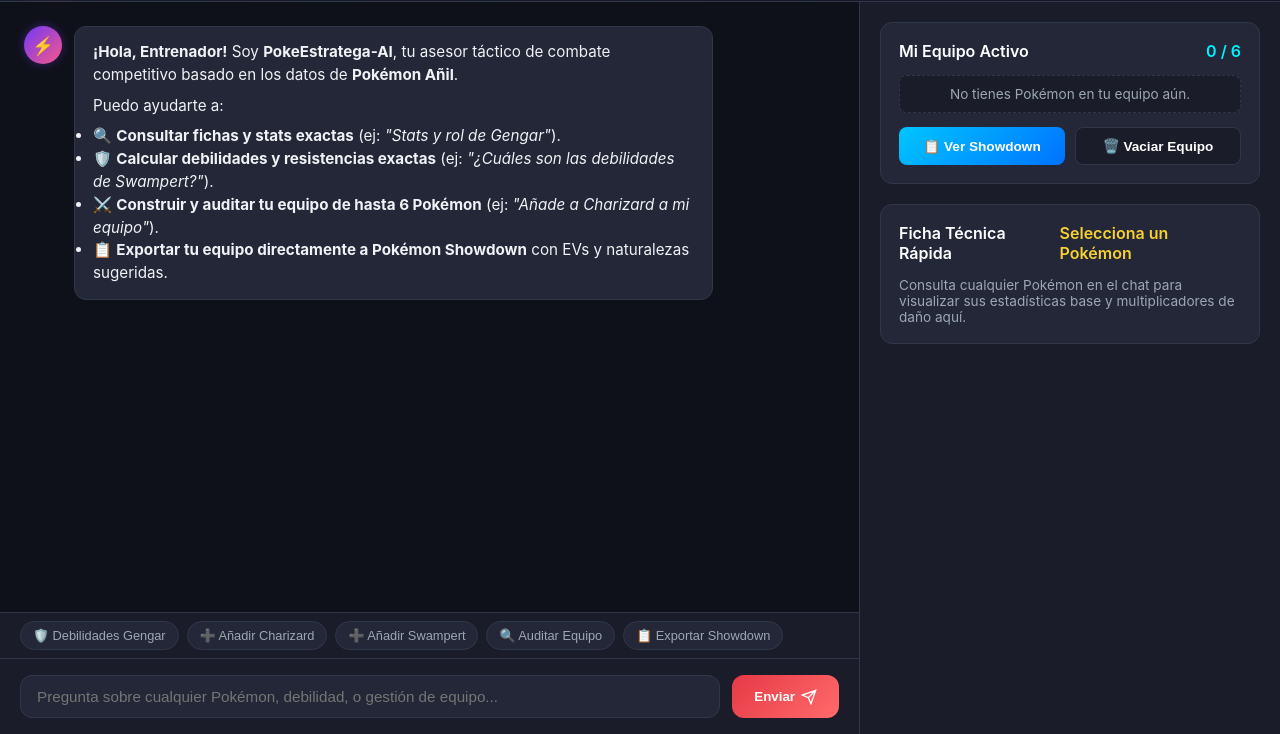
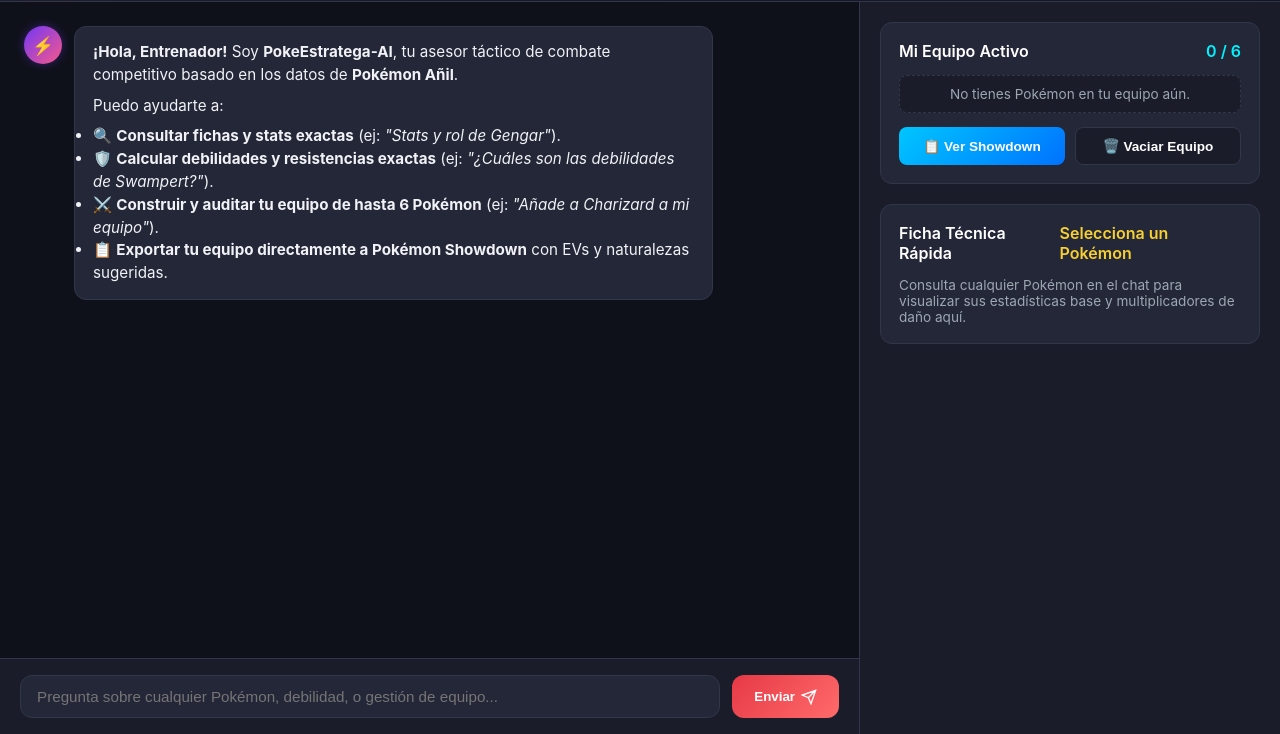
Before and after one commit to Mariogarluu/PokeEstratega-AI, a plain HTML site: page static/index.html in a window 1280 px wide. Shown: the part 66-800 px from the top of the page. Drawn offline with nearby package versions, Linux system fonts and the light colour scheme; no server answers.

Commit message:
2026-11-16/4 - Eliminadas opciones rápidas para interfaz más limpia

```diff
--- a/static/app.js
+++ b/static/app.js
@@ -202,12 +202,6 @@ async function sendMessage() {
   }
 }
 
-function sendQuickPrompt(promptText) {
-  const input = document.getElementById("user-input");
-  input.value = promptText;
-  sendMessage();
-}
-
 function appendMessage(role, text) {
   const history = document.getElementById("chat-history");
   const id = "msg-" + Date.now() + "-" + Math.random().toString(36).substring(2, 6);
--- a/static/index.html
+++ b/static/index.html
@@ -46,14 +46,7 @@
         </div>
       </div>
 
-      <!-- Quick Suggestion Pills -->
-      <div class="quick-pills">
-        <button class="quick-pill" onclick="sendQuickPrompt('¿Cuáles son las debilidades y counters de Gengar?')">🛡️ Debilidades Gengar</button>
-        <button class="quick-pill" onclick="sendQuickPrompt('Añade a Charizard a mi equipo')">➕ Añadir Charizard</button>
-        <button class="quick-pill" onclick="sendQuickPrompt('Añade a Swampert a mi equipo')">➕ Añadir Swampert</button>
-        <button class="quick-pill" onclick="sendQuickPrompt('Audita la sinergia y coberturas de mi equipo')">🔍 Auditar Equipo</button>
-        <button class="quick-pill" onclick="sendQuickPrompt('Exporta mi equipo en formato Showdown')">📋 Exportar Showdown</button>
-      </div>
+
 
       <!-- Chat Input -->
       <div class="chat-input-bar">
--- a/static/style.css
+++ b/static/style.css
@@ -190,40 +190,6 @@ body {
 .msg-content code {
   font-family: Consolas, Monaco, "Courier New", monospace;
   color: var(--accent-yellow);
-}
-
-/* Quick Pills */
-.quick-pills {
-  flex-shrink: 0;
-  padding: 8px 20px;
-  display: flex;
-  gap: 8px;
-  overflow-x: auto;
-  white-space: nowrap;
-  background-color: var(--bg-secondary);
-  border-top: 1px solid var(--border-color);
-  scrollbar-width: none;
-}
-
-.quick-pills::-webkit-scrollbar {
-  display: none;
-}
-
-.quick-pill {
-  background-color: var(--bg-card);
-  color: var(--text-secondary);
-  border: 1px solid var(--border-color);
-  padding: 6px 12px;
-  border-radius: 16px;
-  font-size: 0.8rem;
-  cursor: pointer;
-  transition: all 0.2s;
-}
-
-.quick-pill:hover {
-  background-color: #2f354a;
-  color: var(--text-primary);
-  border-color: var(--accent-cyan);
 }
 
 /* Chat Input Bar */
```
